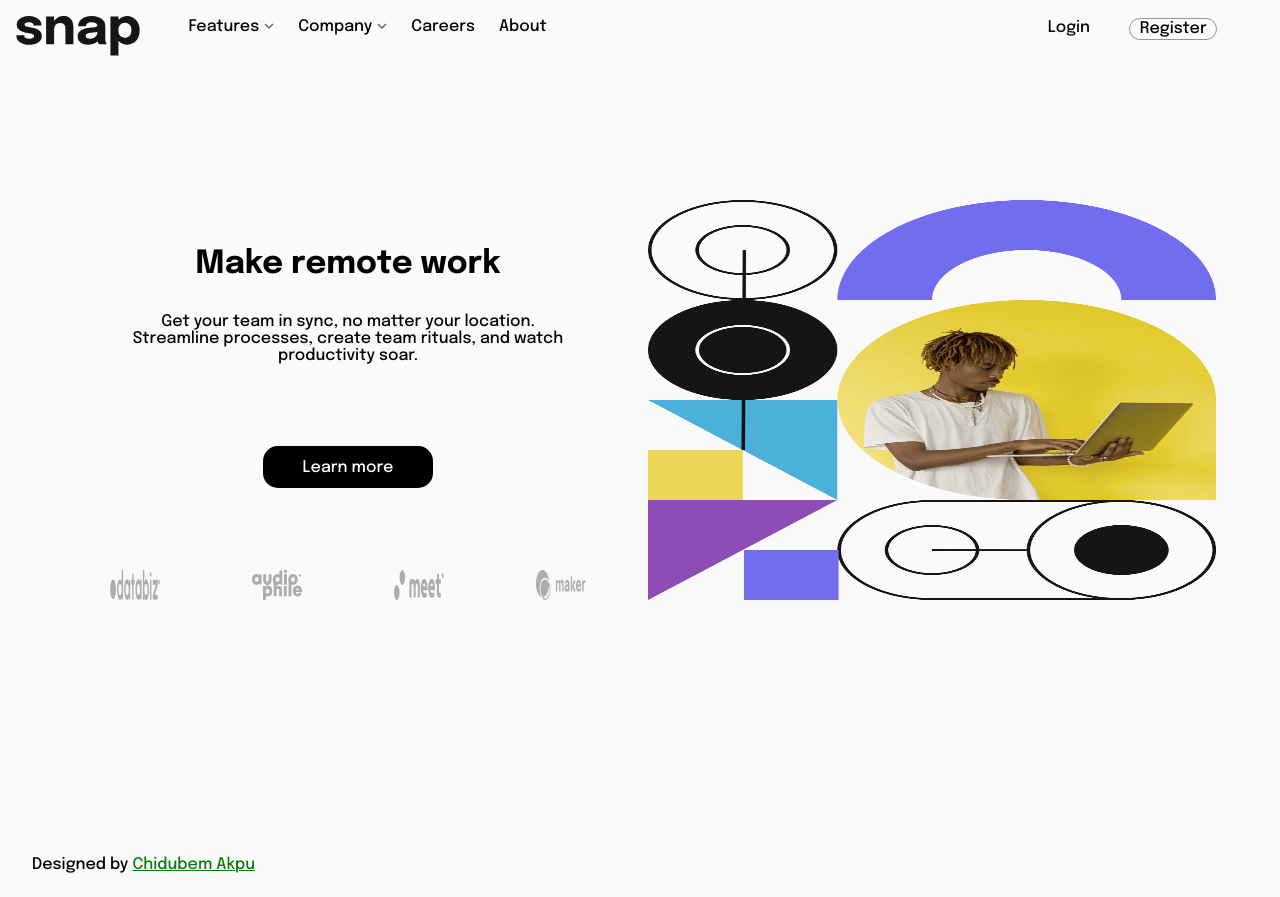
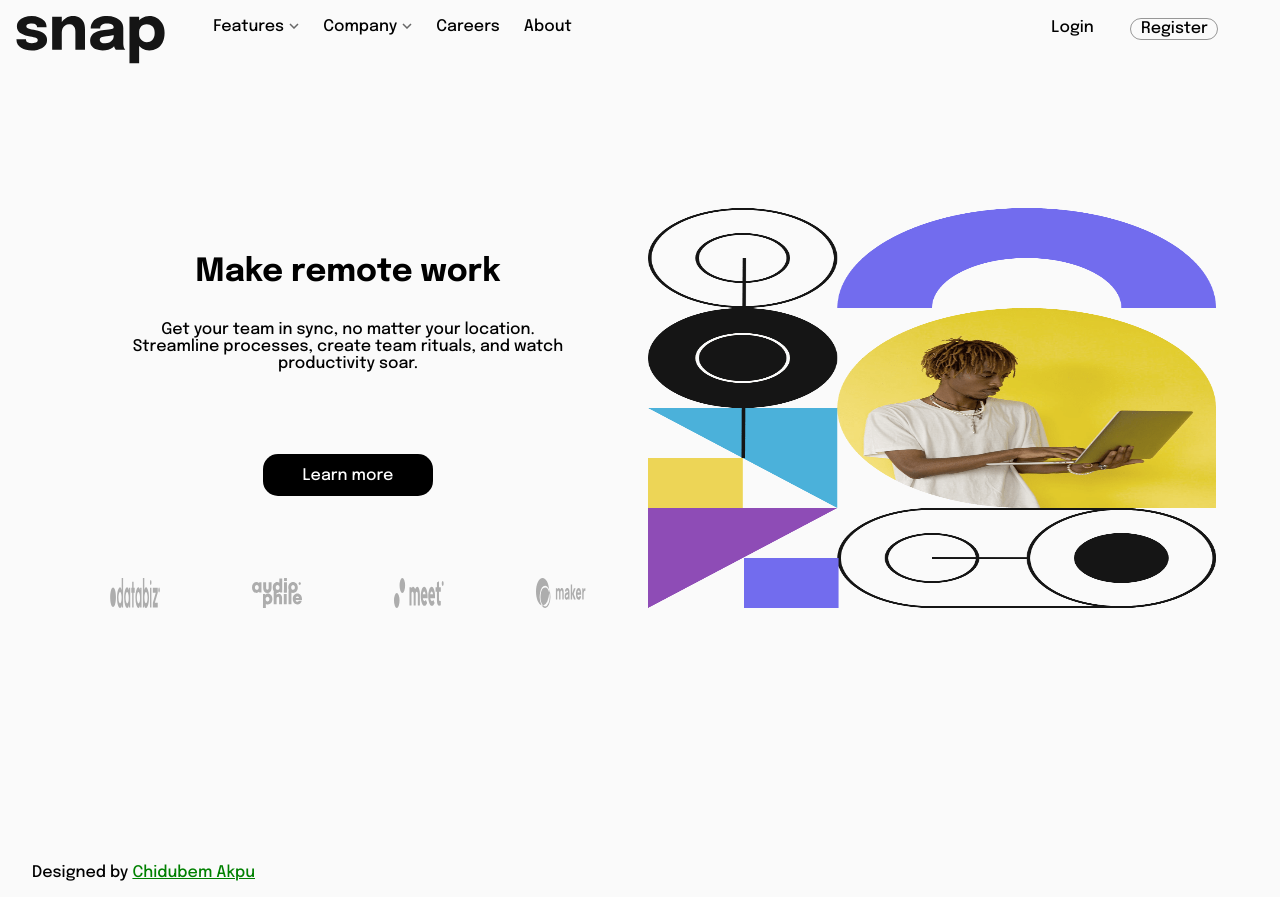
Before and after one commit to ChidubemAkpu/day-7-frontendmentor, a plain HTML site: page index.html in a window 1280 px wide. Drawn offline with Linux system fonts and the light colour scheme.

Commit message:
Updated css

```diff
--- a/index.html
+++ b/index.html
@@ -4,6 +4,7 @@
     <meta charset="UTF-8">
     <meta http-equiv="X-UA-Compatible" content="IE=edge">
     <meta name="viewport" content="width=device-width, initial-scale=1.0">
+    <link rel="shortcut icon" href="images/favicon-32x32.png" type="image/x-icon">
     <link href="https://fonts.googleapis.com/css2?family=Epilogue:wght@500;700&display=swap" rel="stylesheet">
     <link rel="stylesheet" href="style.css">
     <script src="script.js" defer></script>
--- a/style.css
+++ b/style.css
@@ -82,6 +82,8 @@ li{
     display: flex;
     flex-direction:column;
     row-gap: 1.5em;
+    position: relative;
+    z-index: 1;;
 }
 
 .section2 div{
@@ -162,7 +164,7 @@ footer{
         justify-content: left;
         gap: 1em;
         margin: 0 auto 2em;
-        height: 9vh;
+        height: 10vh;
     }
     .for-menu-container{
         position: relative;
@@ -213,7 +215,7 @@ footer{
     }
 
     .nav-list1{
-        left: 70px;
+        left: 10%;
     }
     .hero-image{
         background: url('images/image-hero-desktop.png');
```
